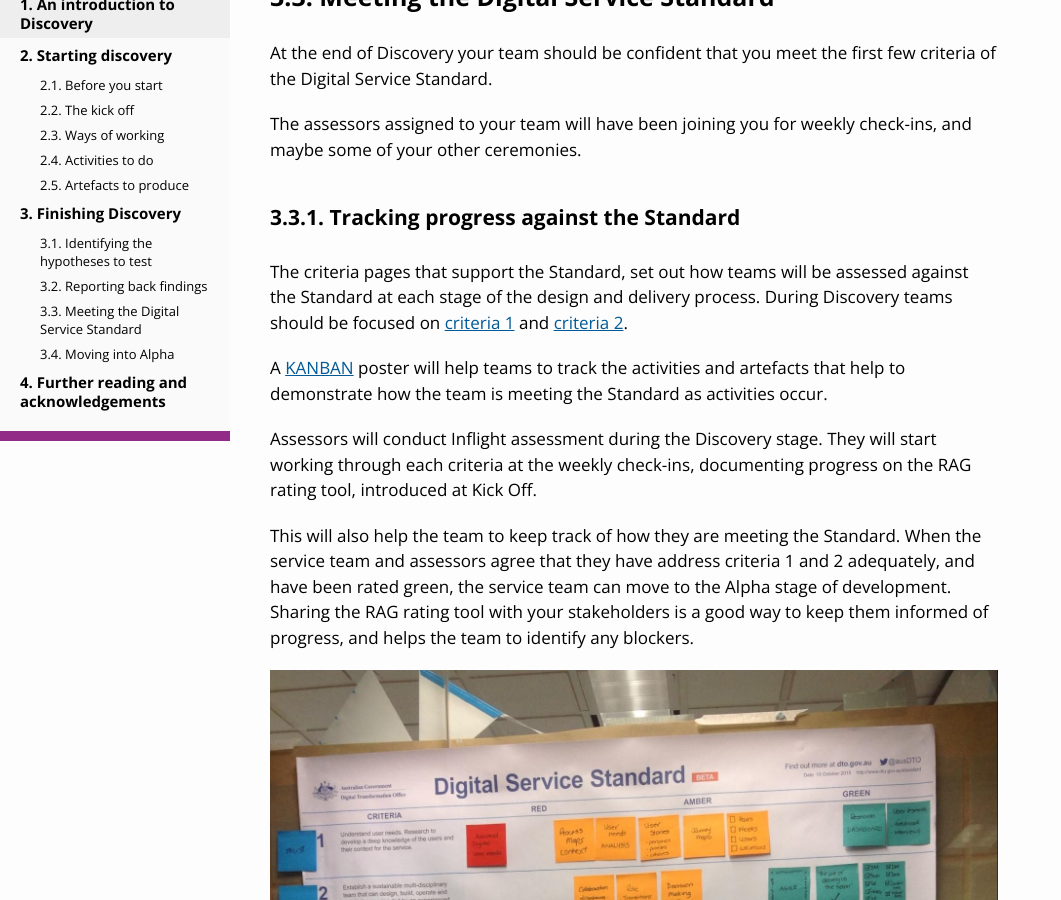
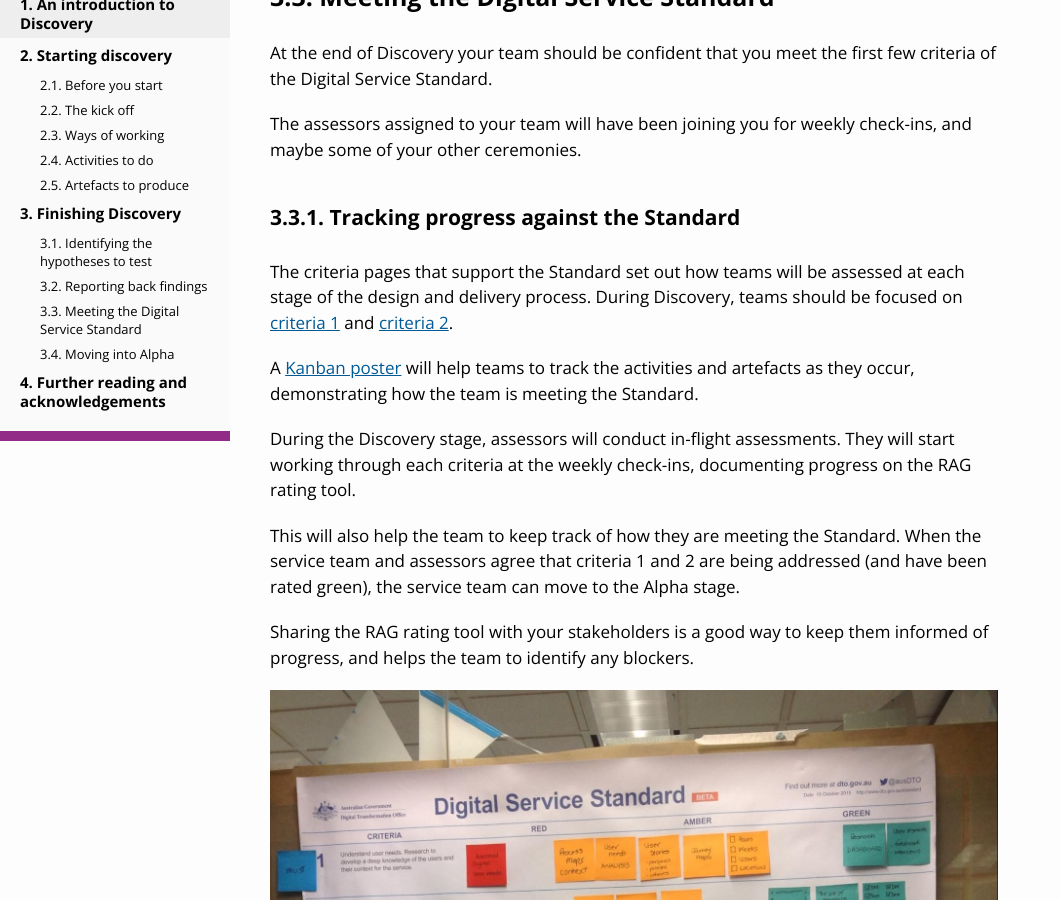
Before and after one commit to AusDTO/service-handbook, a Jekyll site: the page built from _discovery/3-finishing-discovery/3-3-digital-service-standard.md, in a window 1280 px wide and 900 px high, scrolled down 255 px. Shown: the whole window, without its empty margins (0-1061 px from the left). Built offline with Jekyll 4.4.1, drawn with Linux system fonts in a browser that asks for light colours.

Commit message:
Minor content tweaks to the discovery DSS content

```diff
--- a/_discovery/3-finishing-discovery/3-3-digital-service-standard.md
+++ b/_discovery/3-finishing-discovery/3-3-digital-service-standard.md
@@ -9,13 +9,15 @@
 
 ## 3.3.1. Tracking progress against the Standard
 
-The criteria pages that support the Standard, set out how teams will be assessed against the Standard at each stage of the design and delivery process. During Discovery teams should be focused on [criteria 1](https://www.dto.gov.au/standard/1-user-needs/) and [criteria 2](https://www.dto.gov.au/standard/2-multi-disciplinary-team/).
+The criteria pages that support the Standard set out how teams will be assessed at each stage of the design and delivery process. During Discovery, teams should be focused on [criteria 1](https://www.dto.gov.au/standard/1-user-needs/) and [criteria 2](https://www.dto.gov.au/standard/2-multi-disciplinary-team/).
 
-A [KANBAN](https://www.dto.gov.au/files/digital-service-standard-kanban-a0.pdf) poster will help teams to track the activities and artefacts that help to demonstrate how the team is meeting the Standard as activities occur.
+A [Kanban poster](https://www.dto.gov.au/files/digital-service-standard-kanban-a0.pdf) will help teams to track the activities and artefacts as they occur, demonstrating how the team is meeting the Standard.
 
-Assessors will conduct Inflight assessment during the Discovery stage. They will start working through each criteria at the weekly check-ins, documenting progress on the RAG rating tool, introduced at Kick Off.
+During the Discovery stage, assessors will conduct in-flight assessments. They will start working through each criteria at the weekly check-ins, documenting progress on the RAG rating tool.
 
-This will also help the team to keep track of how they are meeting the Standard. When the service team and assessors agree that they have address criteria 1 and 2 adequately, and have been rated green, the service team can move to the Alpha stage of development. Sharing the RAG rating tool with your stakeholders is a good way to keep them informed of progress, and helps the team to identify any blockers.
+This will also help the team to keep track of how they are meeting the Standard. When the service team and assessors agree that criteria 1 and 2 are being addressed (and have been rated green), the service team can move to the Alpha stage.
+
+Sharing the RAG rating tool with your stakeholders is a good way to keep them informed of progress, and helps the team to identify any blockers.
 
 <img src="{{ site.baseurl }}/images/discovery/3/service-standard-wall.jpg" class="full-width" alt="kanban wall">
 <span class="caption">A Kanban wall for the Digital Service Standard in practice</span>
```
